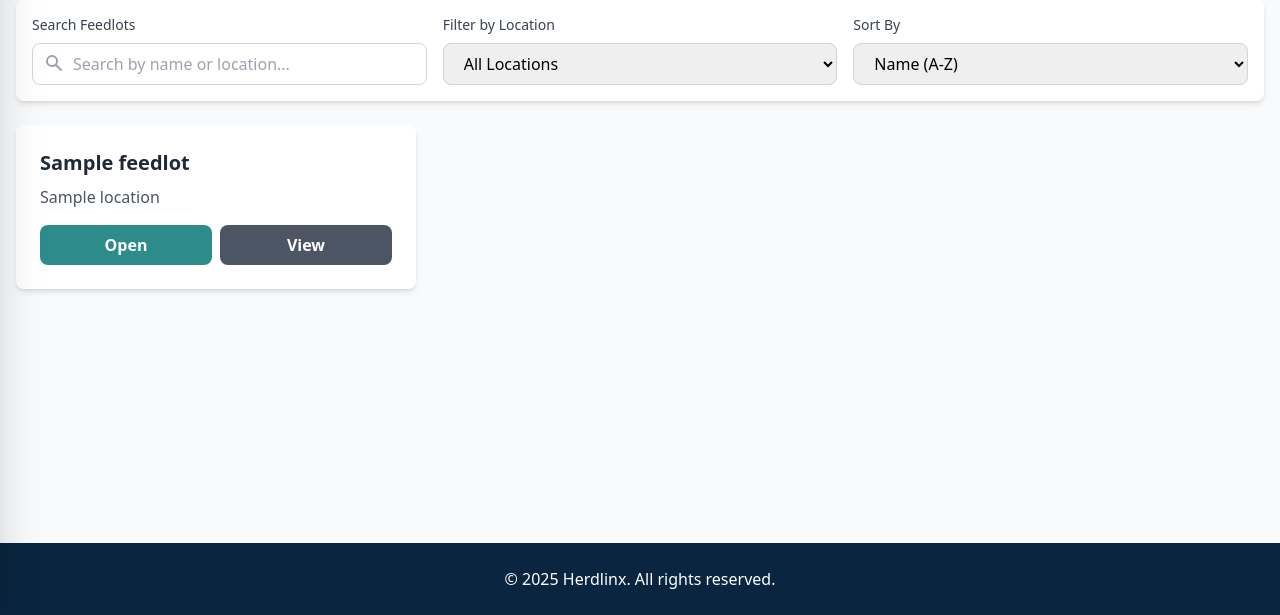
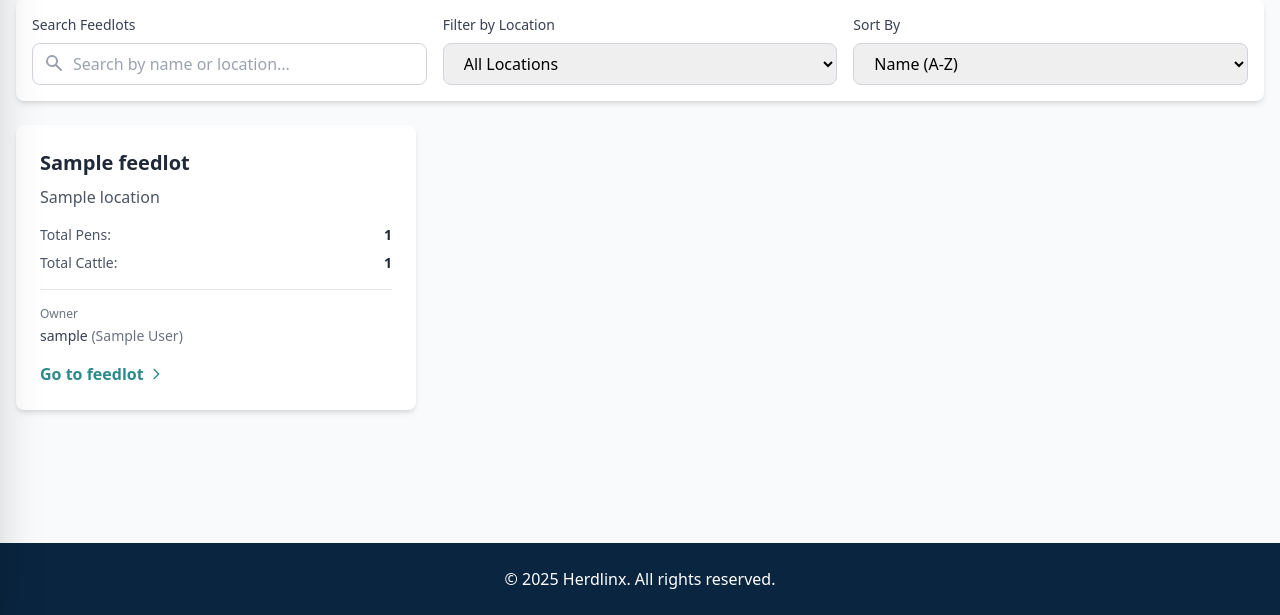
Before and after one commit to CoreNeuroHub/herdlinx-saas, a Flask app: template app/templates/top_level/feedlot_hub.html in a window 1280 px wide. Shown: the part 185-800 px from the top of the page. Run offline with Flask 3, Linux system fonts and the light colour scheme; the template is opened without the code that fills it: most values are stand-ins (such as "Sample title", 1, 10 or a date in 2020); some libraries are stand-ins or nearby versions.

Commit message:
feat: enhance feedlot cards with statistics and owner info
- Add total pens and total cattle counts to each feedlot card
- Display owner information (username and name) on feedlot cards
- Replace "Open" and "View" buttons with single "Go to feedlot →" link
- Update feedlot_hub route to enrich feedlots with statistics and owner data

The feedlot hub now provides a comprehensive overview of each feedlot
directly on the card, including key metrics and ownership details.

```diff
--- a/app/models/user.py
+++ b/app/models/user.py
@@ -83,6 +83,11 @@ class User:
         return list(db.users.find({'user_type': 'business_admin'}))
 
     @staticmethod
+    def find_business_owners():
+        """Find all business owner users"""
+        return list(db.users.find({'user_type': 'business_owner', 'is_active': True}))
+
+    @staticmethod
     def update_user(user_id, update_data):
         """Update user information"""
         db.users.update_one(
--- a/app/templates/top_level/feedlot_hub.html
+++ b/app/templates/top_level/feedlot_hub.html
@@ -92,12 +92,35 @@
         <h3 class="text-xl font-bold text-gray-800 mb-2">{{ feedlot.name }}</h3>
         <p class="text-gray-600 mb-4">{{ feedlot.location }}</p>
 
-        <div class="flex space-x-2">
-            <a href="{{ url_for('feedlot.dashboard', feedlot_id=feedlot._id) }}" class="flex-1 bg-teal hover:opacity-90 text-white text-center font-semibold py-2 px-4 rounded-lg transition duration-200">
-                Open
-            </a>
-            <a href="{{ url_for('top_level.view_feedlot', feedlot_id=feedlot._id) }}" class="flex-1 bg-gray-600 hover:bg-gray-700 text-white text-center font-semibold py-2 px-4 rounded-lg transition duration-200">
-                View
+        <div class="mb-4 space-y-2">
+            <div class="flex items-center justify-between">
+                <span class="text-sm text-gray-600">Total Pens:</span>
+                <span class="text-sm font-semibold text-gray-800">{{ feedlot.total_pens or 0 }}</span>
+            </div>
+            <div class="flex items-center justify-between">
+                <span class="text-sm text-gray-600">Total Cattle:</span>
+                <span class="text-sm font-semibold text-gray-800">{{ feedlot.total_cattle or 0 }}</span>
+            </div>
+        </div>
+
+        {% if feedlot.owner %}
+        <div class="mb-4 pt-4 border-t border-gray-200">
+            <p class="text-xs text-gray-500 mb-1">Owner</p>
+            <p class="text-sm font-medium text-gray-700">
+                {{ feedlot.owner.username }}
+                {% if feedlot.owner.get('first_name') or feedlot.owner.get('last_name') %}
+                    <span class="text-gray-500">({{ feedlot.owner.get('first_name', '') }} {{ feedlot.owner.get('last_name', '') }})</span>
+                {% endif %}
+            </p>
+        </div>
+        {% endif %}
+
+        <div class="mt-4">
+            <a href="{{ url_for('top_level.view_feedlot', feedlot_id=feedlot._id) }}" class="inline-flex items-center text-teal hover:text-teal-700 font-semibold transition duration-200">
+                Go to feedlot
+                <svg class="ml-1 w-4 h-4" fill="none" stroke="currentColor" viewBox="0 0 24 24">
+                    <path stroke-linecap="round" stroke-linejoin="round" stroke-width="2" d="M9 5l7 7-7 7"></path>
+                </svg>
             </a>
         </div>
     </div>
```
Also changed, not shown: app/models/feedlot.py (+21 -2 lines), app/routes/top_level_routes.py (+51 -4 lines), app/templates/top_level/edit_feedlot.html (+16 -0 lines), app/templates/top_level/view_feedlot.html (+25 -1 lines).
